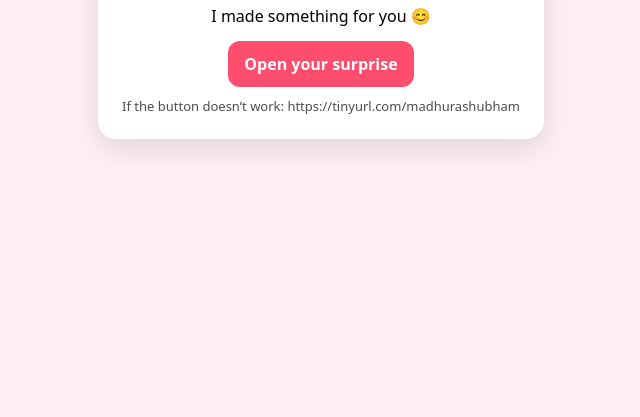
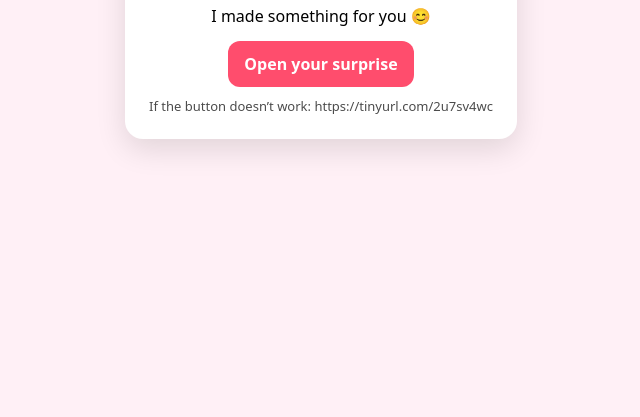
Before and after one commit to tveervalli29/valentine-mail, a plain HTML site: page index.html in a window 1280 px wide. Shown: the part 383-800 px from the top of the page, without its empty margins (319-959 px from the left). Drawn offline with Linux system fonts and the light colour scheme.

Commit message:
Update index.html

```diff
--- a/index.html
+++ b/index.html
@@ -15,8 +15,8 @@
     <div class="card">
       <h1>Happy Valentine’s ❤️</h1>
       <p>I made something for you 😊</p>
-      <a href="https://tinyurl.com/madhurashubham" target="_blank" rel="noopener">Open your surprise</a>
-      <p style="font-size:13px;opacity:.7;">If the button doesn’t work: https://tinyurl.com/madhurashubham</p>
+      <a href="https://tinyurl.com/2u7sv4wc" target="_blank" rel="noopener">Open your surprise</a>
+      <p style="font-size:13px;opacity:.7;">If the button doesn’t work: https://tinyurl.com/2u7sv4wc</p>
     </div>
   </body>
 </html>
```
